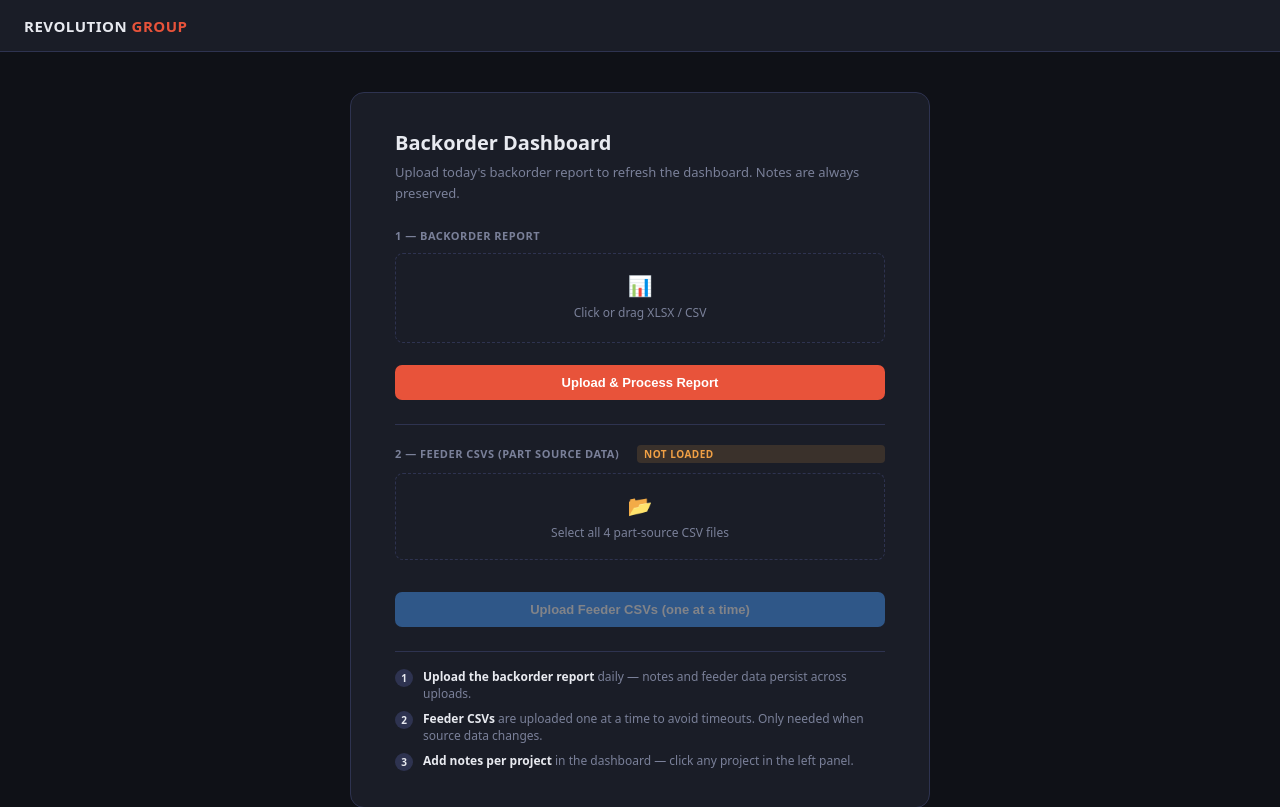
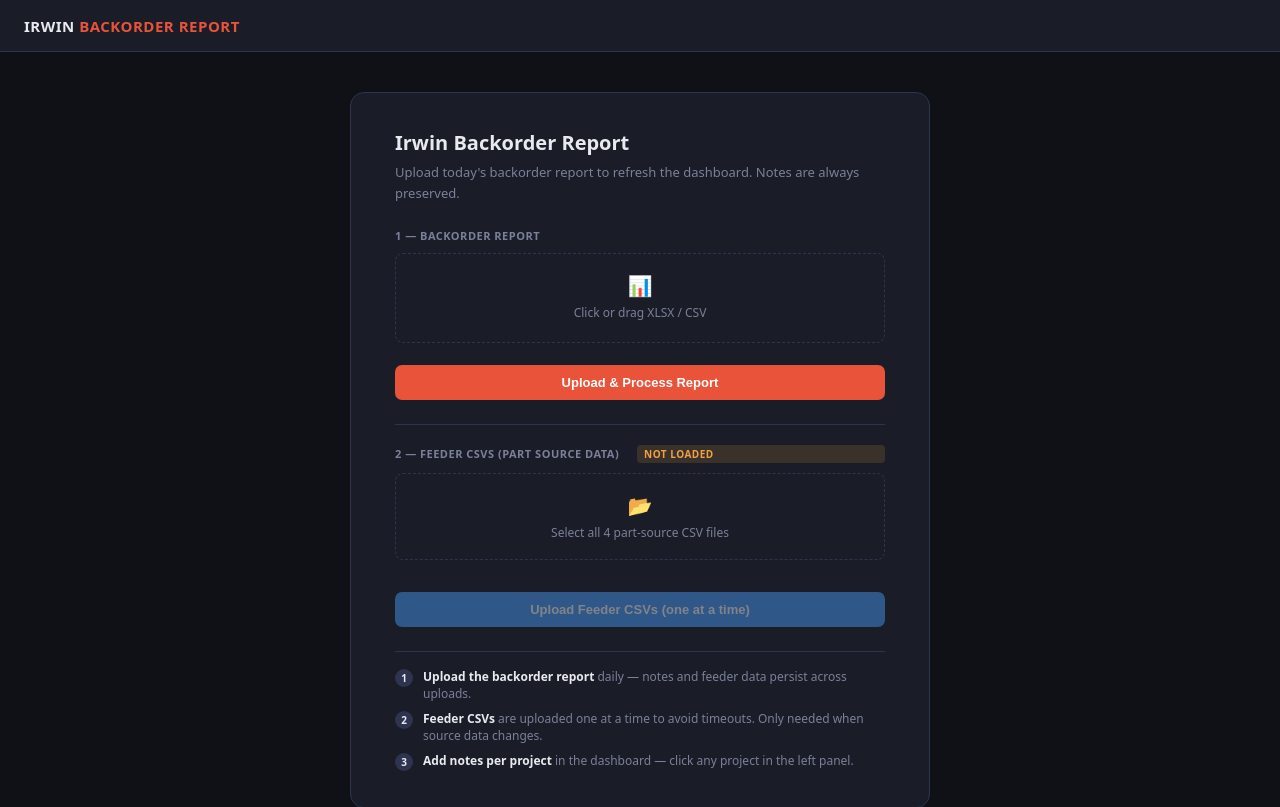
Before and after one commit to dunnchri15/Backorder-Report, a Flask app: page / in a window 1280 px wide. Shown: the top 807 px of the page. Run offline with Flask 3, Linux system fonts and the light colour scheme; parts of the project's set-up code (start-up, migrations or seed data) failed here and were passed over.

Commit message:
Update title and headings for backorder report

```diff
--- a/templates/index.html
+++ b/templates/index.html
@@ -3,7 +3,7 @@
 <head>
 <meta charset="UTF-8">
 <meta name="viewport" content="width=device-width, initial-scale=1">
-<title>Backorder Dashboard — Revolution Group</title>
+<title>Irwin Backorder Report</title>
 <style>
 :root{--bg:#0f1117;--surf:#1a1d27;--surf2:#22263a;--bdr:#2e3350;--red:#e8533a;--org:#f0a045;--grn:#3cb97a;--txt:#e8eaf0;--mut:#7a8099;}
 *{box-sizing:border-box;margin:0;padding:0;}
@@ -64,13 +64,13 @@ body{font-family:system-ui,sans-serif;background:var(--bg);color:var(--txt);min-
 </head>
 <body>
 <div class="topbar">
-  <div class="logo">REVOLUTION <span>GROUP</span></div>
+  <div class="logo">IRWIN <span>BACKORDER REPORT</span></div>
   <div class="spacer"></div>
   {% if has_data %}<a href="/dashboard" class="view-link">→ View Dashboard</a>{% endif %}
 </div>
 <div class="page">
   <div class="card">
-    <h1>Backorder Dashboard</h1>
+    <h1>Irwin Backorder Report</h1>
     <p class="sub">Upload today's backorder report to refresh the dashboard. Notes are always preserved.</p>
 
     {% if has_data and meta %}
```
